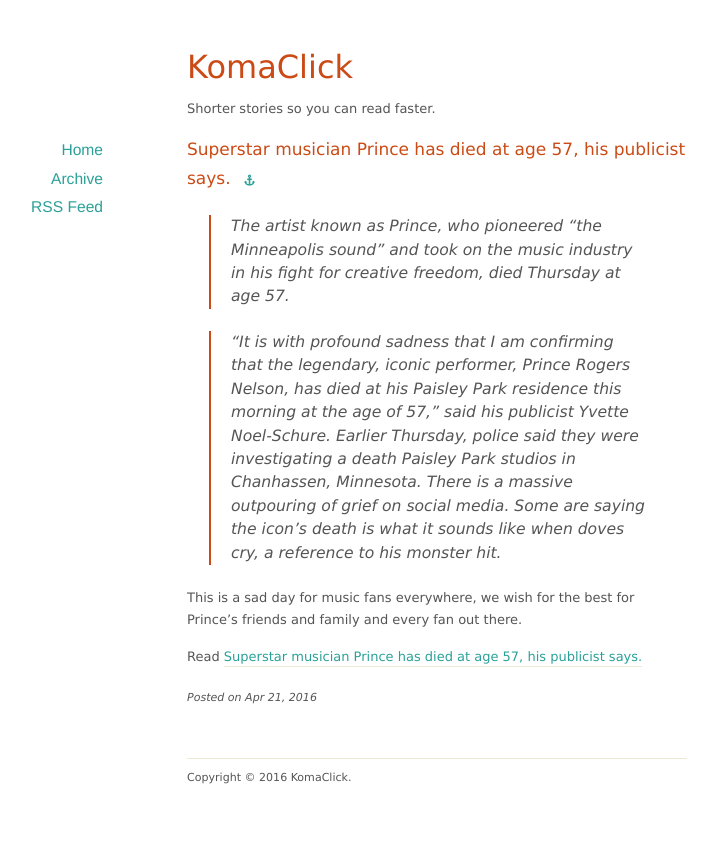
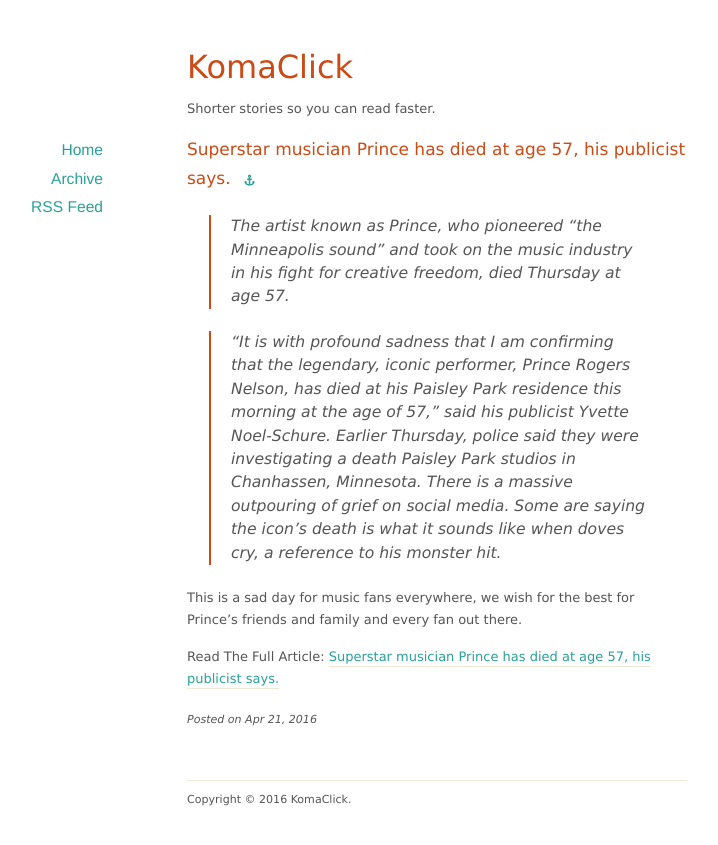
Before and after one commit to Ideadrops/komaclick.github.io, a Jekyll site: the page built from _posts/2016-04-21-prince.md, in a window 1280 px wide. Shown: the top 845 px of the page, without its empty margins (203-921 px from the left). Built offline with Jekyll 4.4.1, drawn with Linux system fonts in a browser that asks for light colours; nearby versions of some CDN libraries.

Commit message:
read full article

```diff
--- a/_layouts/post.html
+++ b/_layouts/post.html
@@ -30,7 +30,7 @@
 		{{ content }}</div>
 
 
-	<p>Read <a href="{{ page.external-url }}">{{ page.title }}</a></p>
+	<p>Read The Full Article: <a href="{{ page.external-url }}">{{ page.title }}</a></p>
 
 
 	<p class="meta">Posted on <span class="postdate">{{ page.date | date: "%b %d, %Y" }}</span></p>
```
